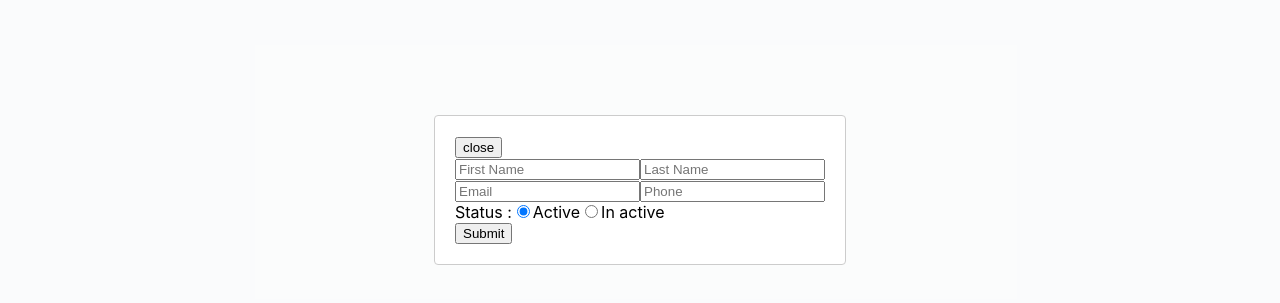
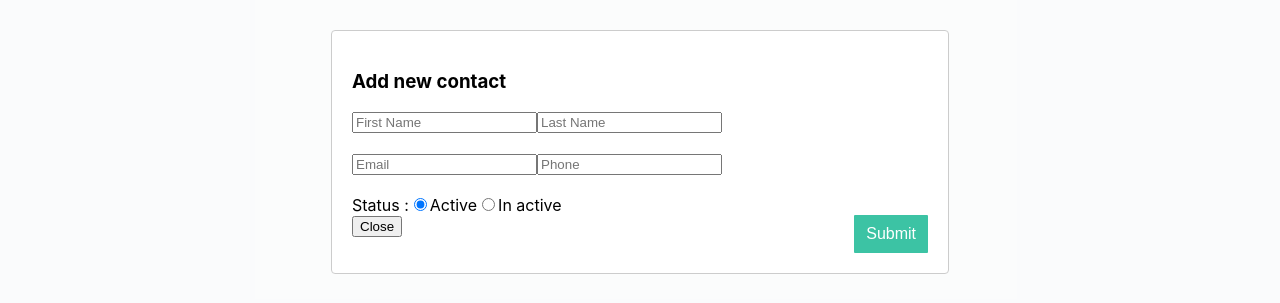
Before and after one commit to Rutuja9696/contacts, a React (Create React App) app: page / in a window 1280 px wide. Both pictures are taken after a click on the button "+ new contact". Shown: the part 210-513 px from the top of the page. Built offline with nearby package versions, Linux system fonts and the light colour scheme; no server answers.

Commit message:
added styles to add modal

```diff
--- a/src/app/commons/components/Form.jsx
+++ b/src/app/commons/components/Form.jsx
@@ -6,12 +6,11 @@ import styles from "../../styles/styles.module.css";
 //style for modal
 const customStyles = {
   content: {
-    top: "50%",
-    left: "50%",
-    right: "auto",
+    width: "45%",
+    height: "auto",
+    margin: "auto",
+    top: "30%",
     bottom: "auto",
-    marginRight: "-50%",
-    transform: "translate(-50%, -50%)",
   },
 };
 //function to add new contact(modal)
@@ -68,17 +67,45 @@ function NewContact() {
         style={customStyles}
         contentLabel="Form Modal"
       >
-        <button onClick={closeModal}>close</button>
-        <form id="addContactForm" onSubmit={submitContact}>
-          <div>
-            <input placeholder="First Name" name="firstName" required />
-            <input placeholder="Last Name" name="lastName" required />
+        <form
+          id="addContactForm"
+          onSubmit={submitContact}
+          className={styles.forms}
+        >
+          <h3>Add new contact</h3>
+
+          <div className={styles.textFields}>
+            <input
+              className={styles.inputField}
+              placeholder="First Name"
+              name="firstName"
+              required
+            />
+            <input
+              className={styles.inputField}
+              placeholder="Last Name"
+              name="lastName"
+              required
+            />
           </div>
-          <div>
-            <input placeholder="Email" name="email" required />
-            <input type="number" placeholder="Phone" name="phone" required />
+          <br />
+          <div className={styles.textFields}>
+            <input
+              className={styles.inputField}
+              placeholder="Email"
+              name="email"
+              required
+            />
+            <input
+              className={styles.inputField}
+              type="number"
+              placeholder="Phone"
+              name="phone"
+              required
+            />
           </div>
-          <div>
+          <br />
+          <div className={styles.selectStatus}>
             <label type="text" name="status">
               Status :
             </label>
@@ -87,7 +114,16 @@ function NewContact() {
             <input type="radio" name="status" value="Inactive" />
             <label for="Inactive">In active</label>
           </div>
-          <input type="submit" value="Submit" />
+          <div className={styles.modalButtons}>
+            <input
+              type="submit"
+              value="Submit"
+              className={styles.primaryButton}
+            />
+            <button onClick={closeModal} className={styles.redButton}>
+              Close
+            </button>
+          </div>
         </form>
       </Modal>
     </>
```
